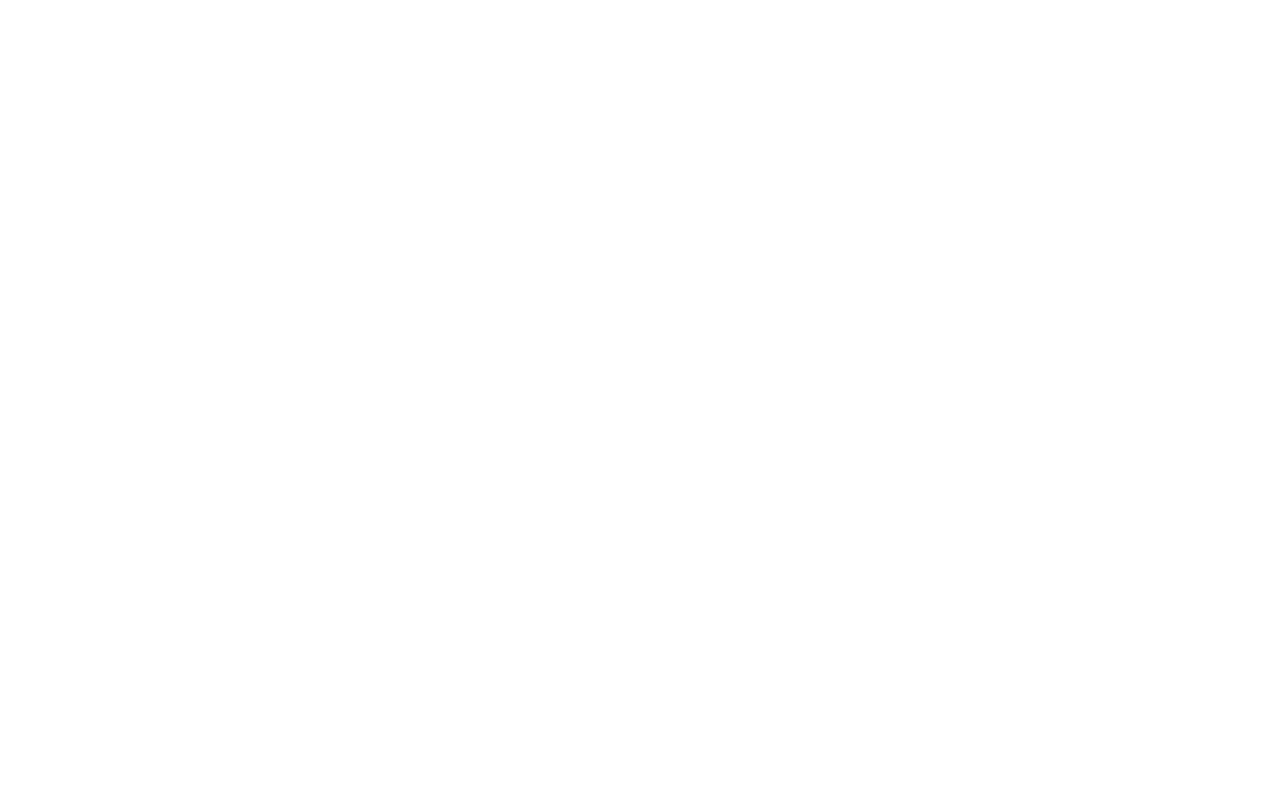
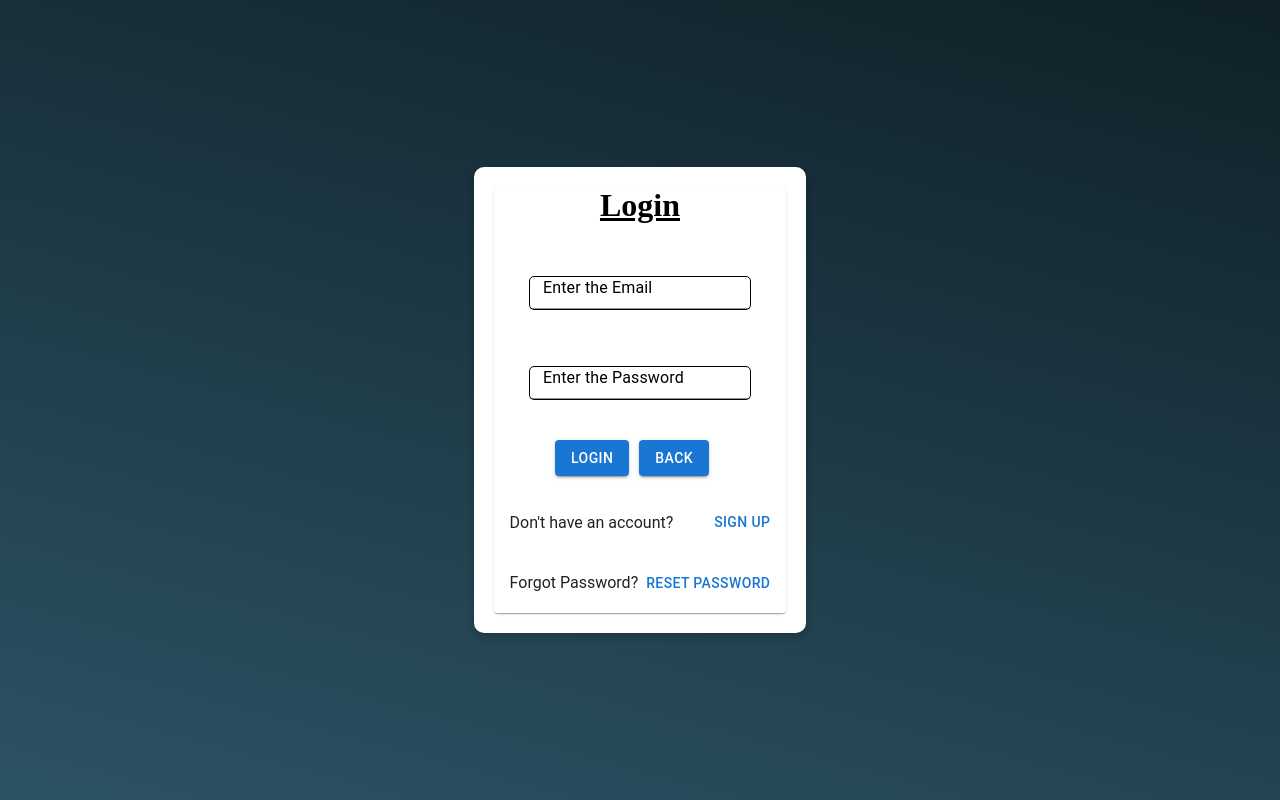
Before and after one commit to Siddharth2k14/online-exam-portal-client, a React (Vite) app: page /admin in a window 1280 px wide. Before the commit this address had no page. Built offline with nearby package versions, Linux system fonts and the light colour scheme.

Commit message:
Adding PrivateRoute.jsx file to make admin and student dashboard projected and updating Login.jsx, authSlice.js, Signup.jsx, and App.jsx file

```diff
--- a/src/App.jsx
+++ b/src/App.jsx
@@ -43,23 +43,29 @@
 import HomeMain from './components/Home Main/HomeMain';
 import ChangePassword from './components/Change Password/ChangePassword';
 import { ThemeProvider } from './components/Theme Context/ThemeContext';
-
+import PrivateRoute from './components/Private Route/PrivateRoute';
 const App = () => {
   return (
     <ThemeProvider>
       {/* <Suspense fallback={<div>Loading...</div>}> */}
       <Routes>
+        <Route path="*" element={<Navigate to="/" />} />
         <Route path="/" element={<Home />} />
+        <Route path="/signup/:role" element={<Signup />} />
         <Route path="/signup" element={<Signup />} />
         {/* <Route path="/admin/login" element={<Admin />} /> */}
         <Route path='/login/:role' element={<Login />} />
-          {/* <Route path='/admin' element={<Admin />} /> */}
-          {/* <Route path='/student' element={<Student />} /> */}
+        <Route path='/admin' element={<Admin />} />
+        <Route path='/student' element={<Student />} />
         <Route path='/forgetPassword' element={<ForgetPassword />} />
-          <Route path='/admin/dashboard' element={<AdminDashboard />} />
+        <Route element={<PrivateRoute allowedRoles={['admin']} />}>
+          <Route path="/admin/dashboard" element={<AdminDashboard />} />
+        </Route>
+        <Route element={<PrivateRoute allowedRoles={['student']} />}>
+          <Route path="/student/dashboard" element={<StudentDashboard />} />
+        </Route>
         <Route path='/exam-creation/objective' element={<ObjectiveExamPage />} />
         <Route path="/manage-exams/:examTitle" element={<ViewExam />} />
-          <Route path='/student/dashboard' element={<StudentDashboard />} />
         <Route path='/exam-creation/subjective' element={<SubjectiveExamCreation />} />
         <Route path="/start-exam/:examTitle" element={<StartExam />} />
         <Route path="/exam/:examTitle/review" element={<View_Exam />} />
--- a/src/components/Authentication/Login/Login.jsx
+++ b/src/components/Authentication/Login/Login.jsx
@@ -20,11 +20,13 @@
     const [errors, setErrors] = useState({});
     const [openSnackbar, setOpenSnackbar] = useState(false);
     const dispatch = useDispatch();
-    const { loading, error, role: storedRole } = useSelector(state => state.auth);
+    const { loading, error } = useSelector(state => state.auth);
     const navigate = useNavigate();
-    const { role: urlRole } = useParams();
+    const { role } = useParams();
+    // const { Role, setRole } = useState();
 
-    const currentRole = storedRole || urlRole;
+    // const currentRole = storedRole || urlRole;
+    // console.log(`The current role is ${currentRole}`);
 
     const handleBack = () => {
         navigate('/');
@@ -62,24 +64,12 @@
         e.preventDefault();
         if (validateForm()) {
             try {
-                const result = await dispatch(login({ email, password, role })).unwrap();
+                await dispatch(login({ email, password, role })).unwrap();
 
-                if (result.error) {
-                    throw new Error(result.error);
-                }
-                // Redirect or show success as needed
-
-                if (result.user) {
-                    const role = result.role;
-                    if (role === 'admin') {
-                        if (window.location.pathname !== '/admin/dashboard') {
-                            navigate('/admin/dashboard');
-                        }
-                    } else if (role === 'student') {
-                        if (window.location.pathname !== '/student/dashboard') {
-                            navigate('/student/dashboard');
-                        }
-                    }
+                if (role === 'admin') {
+                    navigate('/admin/dashboard');
+                } else if (role === 'student') {
+                    navigate('/student/dashboard');
                 }
 
                 // Reset form fields
@@ -104,7 +94,7 @@
             <div className='login-card'>
                 <Card>
                     <div>
-                        <h2 className="login-title">Login for {role}</h2>
+                        <h2 className="login-title">Login</h2>
                     </div>
                     <CardContent className='login-card-body'>
                         <form
@@ -166,7 +156,7 @@
                                 <Button
                                     variant='text'
                                     color='primary'
-                                    href='/signup'
+                                    href={`/signup/${role}`}
                                 >
                                     Sign Up
                                 </Button>
--- a/src/components/Authentication/Signup/Signup.jsx
+++ b/src/components/Authentication/Signup/Signup.jsx
@@ -49,7 +49,6 @@
     if (validateForm()) {
       try {
         await dispatch(signup({ name, email, password, confirmPassword })).unwrap();
-        console.log(dispatch(signup({ name, email, password, confirmPassword })))
         navigate(`/login/${role}`);
       } catch (err) {
         setErrors({ api: err || 'Signup failed' });
@@ -157,7 +156,7 @@
             action={
               <Button
                 component={Link}
-                to={`/login/${role}`}
+                to={`/`}
                 variant='text'
                 color='primary'
               >
--- /dev/null
+++ b/src/components/Private Route/PrivateRoute.jsx
@@ -0,0 +1,26 @@
+// src/components/PrivateRoute/PrivateRoute.jsx
+import { useSelector } from 'react-redux';
+import { Navigate, Outlet } from 'react-router-dom';
+
+const PrivateRoute = ({ allowedRoles }) => {
+  const { token, role } = useSelector((state) => state.auth);
+
+  // Backup from localStorage in case Redux state is cleared on refresh
+  const localToken = localStorage.getItem('token');
+  const localRole = localStorage.getItem('role');
+
+  const userToken = token || localToken;
+  const userRole = role || localRole;
+
+  if (!userToken) {
+    return <Navigate to="/login/student" replace />;
+  }
+
+  if (!allowedRoles.includes(userRole)) {
+    return <Navigate to="/" replace />;
+  }
+
+  return <Outlet />;
+};
+
+export default PrivateRoute;
--- a/src/redux/authSlice.js
+++ b/src/redux/authSlice.js
@@ -31,7 +31,7 @@
       return {
         user: response.data.user,
         token: response.data.token,
-        role: 'student',
+        role: response.data.role,
       };
     } catch (error) {
       return thunkAPI.rejectWithValue(
@@ -41,10 +41,13 @@
   }
 );
 
+const token = localStorage.getItem("token");
+const role = localStorage.getItem("role");
+
 const initialState = {
   user: null,
-  token: null,
-  role: null,
+  token: token || null,
+  role: role || null,
   loading: false,
   error: null,
 };
@@ -58,6 +61,7 @@
       state.token = null;
       state.role = null;
       state.error = null;
+      localStorage.clear();
     },
   },
   extraReducers: (builder) => {
@@ -71,6 +75,8 @@
         state.user = action.payload.user;
         state.token = action.payload.token;
         state.role = action.payload.role;
+        localStorage.setItem("token", action.payload.token);
+        localStorage.setItem("role", action.payload.role);
       })
       .addCase(login.rejected, (state, action) => {
         state.loading = false;
@@ -85,6 +91,8 @@
         state.user = action.payload.user;
         state.token = action.payload.token;
         state.role = action.payload.role;
+        localStorage.setItem("token", action.payload.token);
+        localStorage.setItem("role", action.payload.role);
       })
       .addCase(signup.rejected, (state, action) => {
         state.loading = false;
```
Lines whose indentation alone changed are shown as unchanged.
